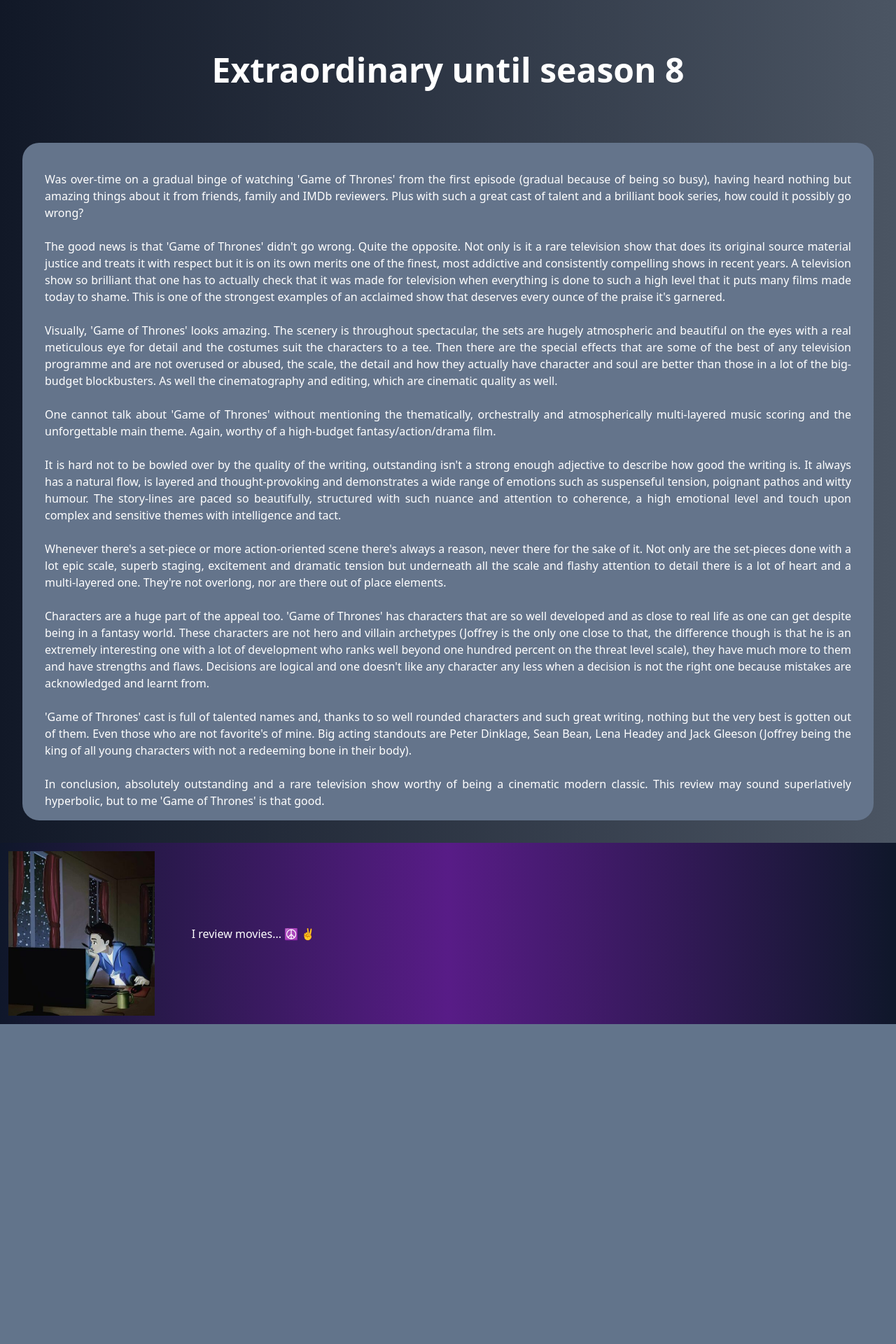
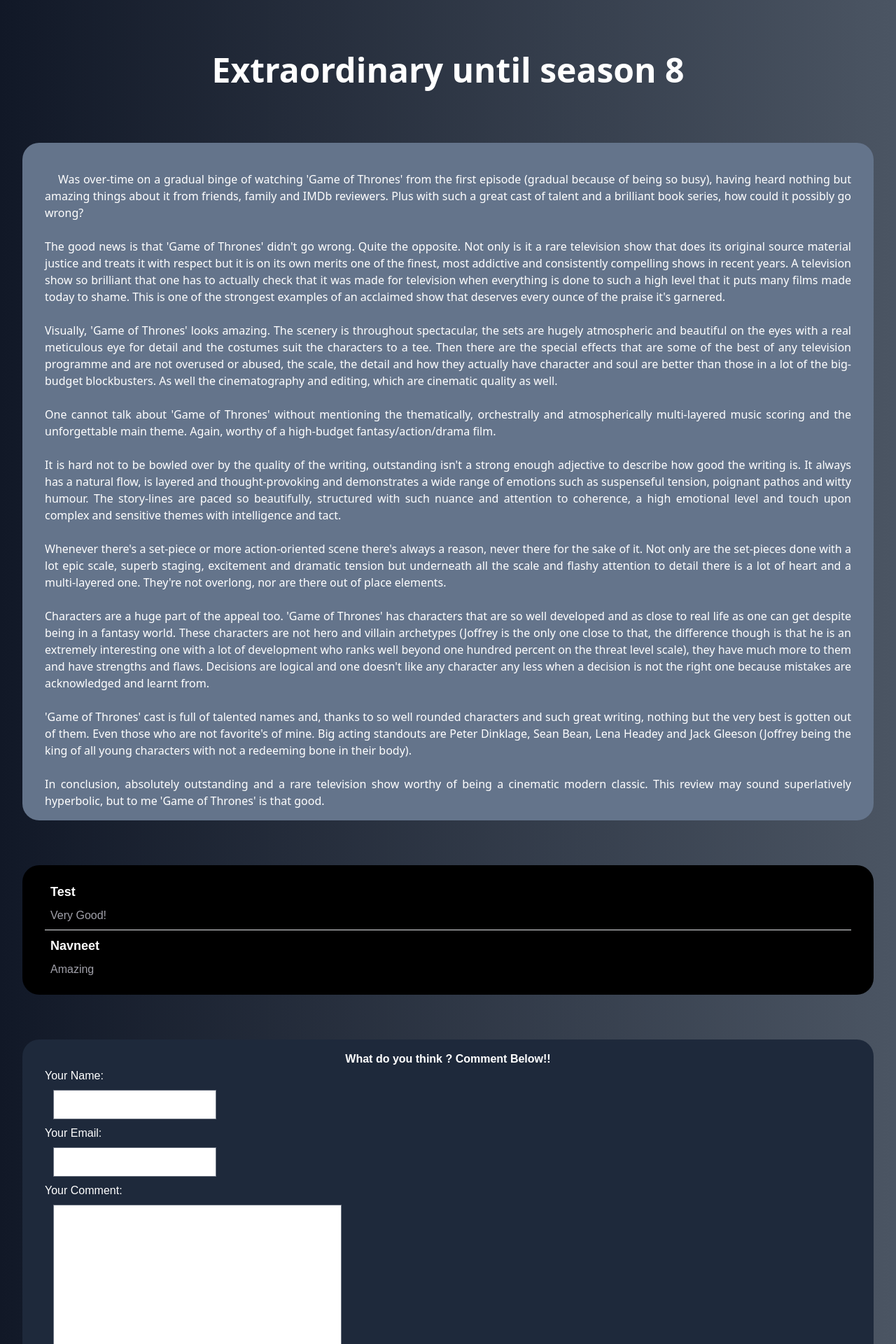
Before and after one commit to Peacekeeper893/RateFlix-Django, a Django app: page /tv/game-of-thrones in a window 1280 px wide. Shown: the part 479-2399 px from the top of the page at 70% size. Before the commit the page ends 1942 px from the top, so only its background shows below. Run offline with Django 4.2, Linux system fonts and the light colour scheme; data comes from the database, SQL or seed files in the repository; both versions use the stored data as it was after the commit; some libraries are stand-ins or nearby versions.

Commit message:
second commit

```diff
--- /dev/null
+++ b/flix/blog/forms.py
@@ -0,0 +1,26 @@
+from django import forms
+from .models import TVComment , MovieComment
+
+
+class TVCommentForm(forms.ModelForm):
+
+    class Meta:
+        model = TVComment
+        exclude = ["tv"]
+        labels = {
+            "user_name" : "Your Name",
+            "user_email": "Your Email",
+            "text": "Your Comment",
+            "season": "Enter the Season(Optional)"
+        }
+
+class MovieCommentForm(forms.ModelForm):
+
+    class Meta:
+        model = MovieComment
+        exclude = ["movie"]
+        labels = {
+            "user_name" : "Your Name",
+            "user_email": "Your Email",
+            "text": "Your Comment"
+        }
--- a/flix/blog/models.py
+++ b/flix/blog/models.py
@@ -9,7 +9,6 @@
     date = models.DateField(auto_now=True)
     image = models.ImageField(null=True)
 
-# Added Recently
     heading = models.CharField(max_length=100, null=True)
     review = models.TextField(null=True)
 
@@ -26,7 +25,6 @@
     date = models.DateField(auto_now=True)
     image = models.ImageField(null=True)
 
-# Added Recently
     heading = models.CharField(max_length=100, null=True)
     review = models.TextField(null=True)
 
@@ -35,3 +33,17 @@
 
     def __str__(self) -> str:
         return self.name.upper()
+
+class MovieComment(models.Model):
+    user_name = models.CharField(max_length=100)
+    user_email = models.EmailField()
+    text = models.TextField(max_length=400)
+    movie = models.ForeignKey(Movie , on_delete=models.CASCADE, related_name="comments",null=True)
+
+class TVComment(models.Model):
+    user_name = models.CharField(max_length=100)
+    user_email = models.EmailField()
+    text = models.TextField(max_length=400)
+    season = models.IntegerField(null=True)
+
+    tv = models.ForeignKey(TV, on_delete=models.CASCADE, related_name="comments",null=True)
--- a/flix/blog/templates/blog/index.html
+++ b/flix/blog/templates/blog/index.html
@@ -13,7 +13,7 @@
 
     <section class="bg-blend-lighten h-80 bg-[url('hero-pn.png')] bg-no-repeat w-full ">
     <div class="flex justify-center text-white text-5xl">
-        <p class="font-poppins pt-2">RATEFLIX</p>
+        <p class="font-comic pt-2">RATEFLIX</p>
 
 
 
--- a/flix/blog/templates/blog/single_post.html
+++ b/flix/blog/templates/blog/single_post.html
@@ -32,9 +32,56 @@
 
 <div class="m-4 p-3 text-3xl font-mono text-center font-semibold underline underline-offset-2 "> The Verdict </div>
 
-<div class="py-4  text-center m-8 text-5xl font-semibold  text-white">{{content.heading}}</div>
+<div class="py-4  text-center m-8 text-5xl font-semibold  text-white">
+    {{content.heading}}
+</div>
+
 <div class="py-4 px-8 text-justify whitespace-pre-wrap m-8 bg-slate-500 rounded-3xl">
-{{content.review}}
+    {{content.review}}
+</div>
+
+<ul class="text-white font-poppins  bg-black flex-col m-8 rounded-3xl p-4 px-8 ">
+
+
+    {% for comment in comments %}
+
+    <li class="m-2">
+    <h3 class="capitalize text-lg font-semibold mb-2">{{comment.user_name}}</h3>
+    <h3 class="font-poppins text-zinc-400">{{comment.text}}</h3>
+    </li>
+
+
+    <hr class="last-of-type:hidden">
+
+    {% endfor %}
+</ul>
+
+<div class="py-4 px-8 m-8 bg-slate-800 rounded-3xl">
+
+    <div class="text-white font-poppins text-center font-semibold">What do you think ? Comment Below!!</div>
+    <form action="
+    {% if isMovie %}
+        {% url 'movies-details-post' content.slug%}
+    {% else %}
+        {% url 'tv-details-post' content.slug%}
+    {% endif %}" , method = "POST">
+
+        {% csrf_token %}
+    {% for form_field in form %}
+
+        <div class="font-poppins rounded-lg ">
+            <div>{{form_field.label_tag}}</div>
+            <div class="text-black form-input bg-slate-800 border-none  w-max h-auto"> {{form_field}} </div>
+            <div>{{form_field.errors}}</div>
+        </div>
+    {% endfor %}
+
+    <button class="bg-red-600 p-4 mt-3 ml-3 rounded-lg font-poppins">Save Comment</button>
+
+    </form>
+
+</div>
+
 </div>
 
 
--- a/flix/blog/views.py
+++ b/flix/blog/views.py
@@ -1,6 +1,9 @@
 from django.shortcuts import render
-from django.http import HttpResponse
-from .models import Movie , TV
+from django.http import HttpResponseRedirect
+from django.urls import reverse
+from .models import Movie , TV , MovieComment , TVComment
+
+from .forms import MovieCommentForm,TVCommentForm
 # Create your views here.
 
 
@@ -37,14 +40,43 @@
 def moviePost(request , slug):
 
     movie = Movie.objects.get(slug=slug)
+
+    if request.method == "POST":
+        comment_form = MovieCommentForm(request.POST)
+        if comment_form.is_valid():
+            comment = comment_form.save(commit=False)
+            comment.movie = movie
+            comment.save()
+            return HttpResponseRedirect( reverse("movies-details-post" , args=[slug]))
+
+    movieForm = MovieCommentForm()
     context = {
-        "content" : movie
+        "isMovie" : True,
+        "content" : movie,
+        "form" : movieForm,
+        "comments": movie.comments.all().order_by("-id"),
     }
     return render(request , "blog/single_post.html" , context=context)
 
 def tvPost(request , slug):
+
     tv = TV.objects.get(slug=slug)
+
+    if request.method == "POST":
+        comment_form = TVCommentForm(request.POST)
+        if comment_form.is_valid():
+            comment = comment_form.save(commit=False)
+            comment.tv = tv
+            comment.save()
+            return HttpResponseRedirect(reverse("tv-details-post" ,args=[slug]))
+
+
+
+    tvForm = TVCommentForm()
     context = {
-        "content" : tv
+        "isMovie" : False,
+        "content" : tv,
+        "form" : tvForm,
+        "comments": tv.comments.all().order_by("-id"),
     }
     return render(request , "blog/single_post.html" , context=context)
--- a/flix/theme/static/css/dist/styles.css
+++ b/flix/theme/static/css/dist/styles.css
@@ -713,6 +713,59 @@
   }
 }
 
+.form-input,.form-textarea,.form-select,.form-multiselect {
+  -webkit-appearance: none;
+     -moz-appearance: none;
+          appearance: none;
+  background-color: #fff;
+  border-color: #6b7280;
+  border-width: 1px;
+  border-radius: 0px;
+  padding-top: 0.5rem;
+  padding-right: 0.75rem;
+  padding-bottom: 0.5rem;
+  padding-left: 0.75rem;
+  font-size: 1rem;
+  line-height: 1.5rem;
+  --tw-shadow: 0 0 #0000;
+}
+
+.form-input:focus, .form-textarea:focus, .form-select:focus, .form-multiselect:focus {
+  outline: 2px solid transparent;
+  outline-offset: 2px;
+  --tw-ring-inset: var(--tw-empty,/*!*/ /*!*/);
+  --tw-ring-offset-width: 0px;
+  --tw-ring-offset-color: #fff;
+  --tw-ring-color: #2563eb;
+  --tw-ring-offset-shadow: var(--tw-ring-inset) 0 0 0 var(--tw-ring-offset-width) var(--tw-ring-offset-color);
+  --tw-ring-shadow: var(--tw-ring-inset) 0 0 0 calc(1px + var(--tw-ring-offset-width)) var(--tw-ring-color);
+  box-shadow: var(--tw-ring-offset-shadow), var(--tw-ring-shadow), var(--tw-shadow);
+  border-color: #2563eb;
+}
+
+.form-input::-moz-placeholder, .form-textarea::-moz-placeholder {
+  color: #6b7280;
+  opacity: 1;
+}
+
+.form-input::placeholder,.form-textarea::placeholder {
+  color: #6b7280;
+  opacity: 1;
+}
+
+.form-input::-webkit-datetime-edit-fields-wrapper {
+  padding: 0;
+}
+
+.form-input::-webkit-date-and-time-value {
+  min-height: 1.5em;
+}
+
+.form-input::-webkit-datetime-edit,.form-input::-webkit-datetime-edit-year-field,.form-input::-webkit-datetime-edit-month-field,.form-input::-webkit-datetime-edit-day-field,.form-input::-webkit-datetime-edit-hour-field,.form-input::-webkit-datetime-edit-minute-field,.form-input::-webkit-datetime-edit-second-field,.form-input::-webkit-datetime-edit-millisecond-field,.form-input::-webkit-datetime-edit-meridiem-field {
+  padding-top: 0;
+  padding-bottom: 0;
+}
+
 .static {
   position: static;
 }
@@ -727,6 +780,10 @@
 
 .m-8 {
   margin: 2rem;
+}
+
+.m-2 {
+  margin: 0.5rem;
 }
 
 .mx-1 {
@@ -971,6 +1049,14 @@
   border-radius: 0.75rem;
 }
 
+.rounded {
+  border-radius: 0.25rem;
+}
+
+.border-none {
+  border-style: none;
+}
+
 .bg-cyan-400 {
   --tw-bg-opacity: 1;
   background-color: rgb(34 211 238 / var(--tw-bg-opacity));
@@ -989,6 +1080,16 @@
 .bg-slate-500 {
   --tw-bg-opacity: 1;
   background-color: rgb(100 116 139 / var(--tw-bg-opacity));
+}
+
+.bg-slate-800 {
+  --tw-bg-opacity: 1;
+  background-color: rgb(30 41 59 / var(--tw-bg-opacity));
+}
+
+.bg-black {
+  --tw-bg-opacity: 1;
+  background-color: rgb(0 0 0 / var(--tw-bg-opacity));
 }
 
 .bg-\[url\(\'hero-pn\.png\'\)\] {
@@ -1150,12 +1260,26 @@
   line-height: 1.75rem;
 }
 
+.text-2xl {
+  font-size: 1.5rem;
+  line-height: 2rem;
+}
+
+.text-lg {
+  font-size: 1.125rem;
+  line-height: 1.75rem;
+}
+
 .font-bold {
   font-weight: 700;
 }
 
 .font-semibold {
   font-weight: 600;
+}
+
+.capitalize {
+  text-transform: capitalize;
 }
 
 .leading-normal {
@@ -1176,6 +1300,26 @@
   color: rgb(255 255 255 / var(--tw-text-opacity));
 }
 
+.text-slate-600 {
+  --tw-text-opacity: 1;
+  color: rgb(71 85 105 / var(--tw-text-opacity));
+}
+
+.text-slate-800 {
+  --tw-text-opacity: 1;
+  color: rgb(30 41 59 / var(--tw-text-opacity));
+}
+
+.text-zinc-600 {
+  --tw-text-opacity: 1;
+  color: rgb(82 82 91 / var(--tw-text-opacity));
+}
+
+.text-zinc-400 {
+  --tw-text-opacity: 1;
+  color: rgb(161 161 170 / var(--tw-text-opacity));
+}
+
 .underline {
   text-decoration-line: underline;
 }
```
Also changed, not shown: other parts of flix/theme/static/css/dist/styles.css (+43 -0 lines), flix/theme/static_src/tailwind.config.js (+9 -2 lines), flix/blog/migrations/0004_tvcomment_moviecomment.py (added), flix/db.sqlite3.
